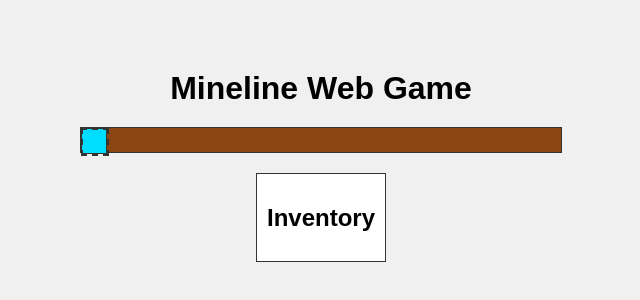
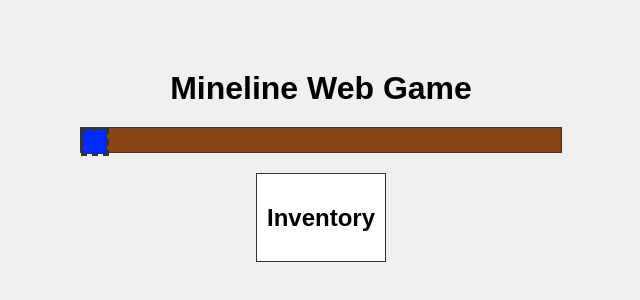
Before and after one commit to N3rd10/lineminer, a website: page index.html in a window 1280 px wide. Shown: the part 244-544 px from the top of the page, 319-959 px from the left. Drawn offline with Linux system fonts and the light colour scheme.

Commit message:
modified:   index.html modified:   main.js modified:   styles.css

```diff
--- a/index.html
+++ b/index.html
@@ -9,15 +9,15 @@
 <body>
     <h1>Mineline Web Game</h1>
     <div id="game-container">
-        <div id="game"></div>
-
+        <div id="block-layer"></div>
+        <div id="entity-layer"></div>
     </div>
     <div id="ui">
-            <div id="inventory">
-                <h2>Inventory</h2>
-                <div id="inventory-items"></div>
-            </div>
+        <div id="inventory">
+            <h2>Inventory</h2>
+            <div id="inventory-items"></div>
         </div>
+    </div>
     <script src="main.js"></script>
 </body>
 </html>
--- a/main.js
+++ b/main.js
@@ -1,5 +1,6 @@
 document.addEventListener('DOMContentLoaded', () => {
-    const gameContainer = document.getElementById('game-container');
+    const blockLayer = document.getElementById('block-layer');
+    const entityLayer = document.getElementById('entity-layer');
 
     // Define block types
     const blockTypes = {
@@ -8,26 +9,29 @@ document.addEventListener('DOMContentLoaded', () => {
         // Future block types can be added here
     };
 
+    // Set world size
+    const worldSize = 20;
+
     // Create blocks
     const blocks = [];
-    for (let i = 0; i < 20; i++) {
+    for (let i = 0; i < worldSize; i++) {
         const block = document.createElement('div');
         block.classList.add('block', blockTypes.dirt.class);
         block.dataset.index = i;
         block.dataset.type = 'dirt';
-        gameContainer.appendChild(block);
+        blockLayer.appendChild(block);
         blocks.push(block);
     }
 
     // Create player
     const player = document.createElement('div');
     player.classList.add('player');
-    gameContainer.appendChild(player);
+    entityLayer.appendChild(player);
 
     // Create cursor
     const cursor = document.createElement('div');
     cursor.classList.add('cursor');
-    gameContainer.appendChild(cursor);
+    entityLayer.appendChild(cursor);
 
     // Inventory elements
     const inventory = [];
@@ -66,7 +70,7 @@ document.addEventListener('DOMContentLoaded', () => {
     document.addEventListener('keydown', (event) => {
         console.log(event.key);
 
-        if (event.key === 'ArrowRight' && playerPosition < 19 && blocks[playerPosition + 1].dataset.type !== 'void') {
+        if (event.key === 'ArrowRight' && playerPosition < worldSize - 1 && blocks[playerPosition + 1].dataset.type !== 'void') {
             playerPosition++;
             lastDirection = 'right';
         } else if (event.key === 'ArrowLeft' && playerPosition > 0 && blocks[playerPosition - 1].dataset.type !== 'void') {
@@ -75,7 +79,7 @@ document.addEventListener('DOMContentLoaded', () => {
         } else if (event.key === ' ') {
             // Mine block in the last direction moved
             let minePosition = playerPosition;
-            if (lastDirection === 'right' && playerPosition < 19) {
+            if (lastDirection === 'right' && playerPosition < worldSize - 1) {
                 minePosition++;
             } else if (lastDirection === 'left' && playerPosition > 0) {
                 minePosition--;
@@ -91,7 +95,7 @@ document.addEventListener('DOMContentLoaded', () => {
         } else if (event.key === 'Shift' && selectedBlockType) {
             // Place selected block type at the cursor position
             let placePosition = playerPosition;
-            if (lastDirection === 'right' && playerPosition < 19) {
+            if (lastDirection === 'right' && playerPosition < worldSize - 1) {
                 placePosition++;
             } else if (lastDirection === 'left' && playerPosition > 0) {
                 placePosition--;
@@ -113,7 +117,7 @@ document.addEventListener('DOMContentLoaded', () => {
 
         // Update cursor position
         let cursorPosition = playerPosition;
-        if (lastDirection === 'right' && playerPosition < 19) {
+        if (lastDirection === 'right' && playerPosition < worldSize - 1) {
             cursorPosition++;
         } else if (lastDirection === 'left' && playerPosition > 0) {
             cursorPosition--;
--- a/styles.css
+++ b/styles.css
@@ -20,8 +20,21 @@ h1 {
     width: 480px; /* 20 blocks * 24px each */
     height: 24px;
     border: 1px solid #333;
-    background-color: #fcfcfc; /* Sky blue background */
+    background-color: #87CEEB; /* Sky blue background */
     display: flex;
+}
+
+#block-layer {
+    position: absolute;
+    width: 100%;
+    height: 100%;
+    display: flex;
+}
+
+#entity-layer {
+    position: absolute;
+    width: 100%;
+    height: 100%;
 }
 
 .block {
@@ -34,14 +47,14 @@ h1 {
 }
 
 .block-void {
-    background-color: #ffffff;
+    background-color: #ffffff; /* White color for void */
 }
 
 .player {
     position: absolute;
     width: 24px;
     height: 24px;
-    background-color: #00ddff;
+    background-color: #002aff; /* Blue color for player */
     border: 1px solid #333;
 }
 
```
